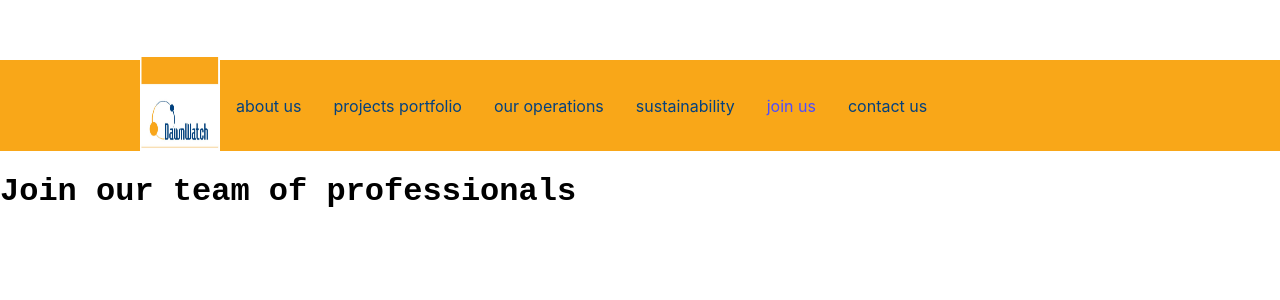
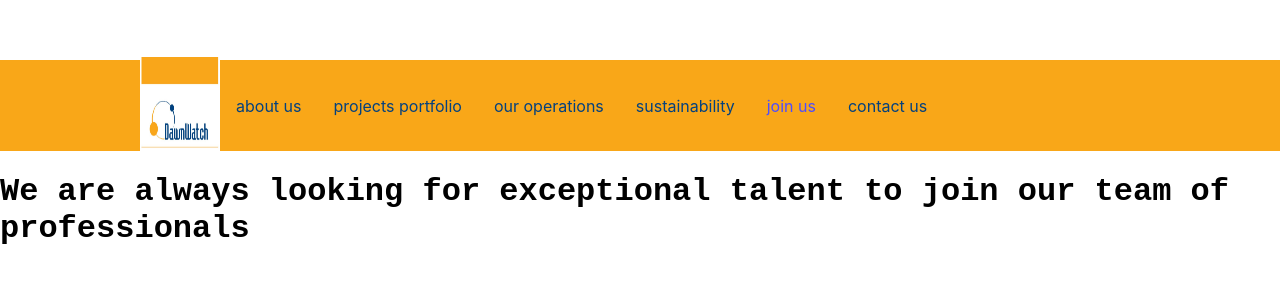
Before and after one commit to ogeoginni/DW-Website, a React (Create React App) app: page /careers in a window 1280 px wide. Shown: the top 300 px of the page. Built offline with nearby package versions, Linux system fonts and the light colour scheme.

Commit message:
updated css

```diff
--- a/src/App.css
+++ b/src/App.css
@@ -4,6 +4,11 @@
   margin: 60px auto;
   max-width: 100;
   display: block;
+}
+
+.body-wrap {
+  margin-top: 50px;
+  background: #f9f8fa;
 }
 
 p {
--- a/src/index.css
+++ b/src/index.css
@@ -13,6 +13,11 @@ body {
 code {
   font-family: source-code-pro, Menlo, Monaco, Consolas, "Courier New",
     monospace;
+}
+
+.body-wrap {
+  margin-top: 50px;
+  background: #f9f8fa;
 }
 
 p {
@@ -31,12 +36,7 @@ p {
 }
 
 .content-container container {
-  padding: 20px;
-  border-radius: 4px;
-  font-size: 18px;
-  line-height: 1.5;
   text-align: center;
-
   color: #f9f8fa;
   margin: 60px auto;
   max-width: 100;
--- a/src/pages/careers.js
+++ b/src/pages/careers.js
@@ -3,7 +3,10 @@ import React from "react";
 const Careers = () => {
   return (
     <div>
-      <h1>Join our team of professionals</h1>
+      <h1>
+        We are always looking for exceptional talent to join our team of
+        professionals
+      </h1>
     </div>
   );
 };
```
